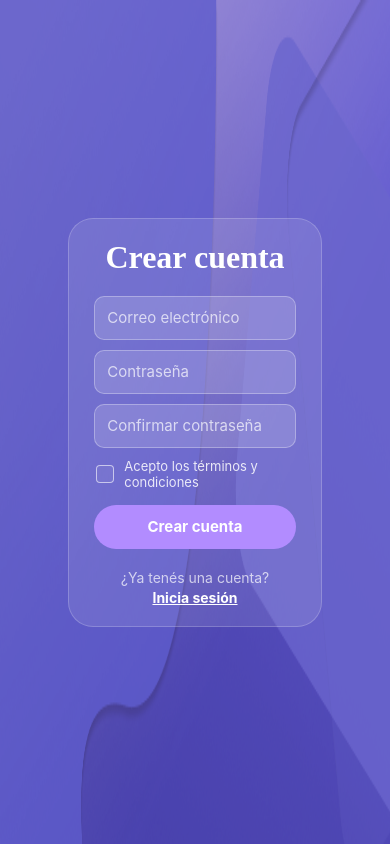
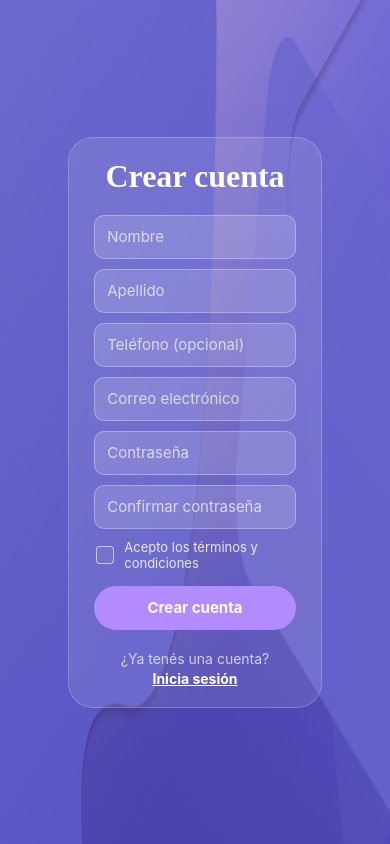
Before and after one commit to ftr-Melodika/FRONTEND_MELODIKA, a React Native app: screen /Register in a window 390 px wide. Built offline with nearby package versions, Linux system fonts and the light colour scheme.

Commit message:
fijarse si funca despues

```diff
--- a/src/config/api.js
+++ b/src/config/api.js
@@ -1,5 +1,6 @@
 // Reemplazar por IP de la compu de cada uno
-const BASE_URL = 'http://192.168.1.23:3000/api'; // IP gasti
+//const BASE_URL = 'http://192.168.1.230:3000/api'; // IP gasti
+const BASE_URL = 'http://172.23.112.1:3000/api'; // IP compu ort (cambiante)
 
 export const ENDPOINTS = {
   login: `${BASE_URL}/cuentas/login`,
--- a/src/screens/RegisterScreen.js
+++ b/src/screens/RegisterScreen.js
@@ -6,8 +6,10 @@ import { Button } from '../components/Button';
 import { ENDPOINTS } from '../config/api';
 import axiosClient from '../api/axiosClient';
 
-
 export function RegisterScreen({ navigation }) {
+  const [nombre, setNombre] = useState('');
+  const [apellido, setApellido] = useState('');
+  const [telefono, setTelefono] = useState('');
   const [email, setEmail] = useState('');
   const [password, setPassword] = useState('');
   const [confirmPassword, setConfirmPassword] = useState('');
@@ -17,7 +19,7 @@ export function RegisterScreen({ navigation }) {
 
   const handleRegister = async () => {
     // Validaciones
-    if (!email || !password || !confirmPassword) {
+    if (!nombre || !apellido || !email || !password || !confirmPassword) {
       return Alert.alert('Error', 'Por favor, completá todos los campos.');
     }
     if (password !== confirmPassword) {
@@ -30,17 +32,30 @@ export function RegisterScreen({ navigation }) {
     setLoading(true);
 
     try {
-      await axiosClient.post(ENDPOINTS.register, {
+      const response = await axiosClient.post(ENDPOINTS.register, {
+        nombre: nombre.trim(),
+        apellido: apellido.trim(),
+        telefono: telefono.trim() || null, // si no lo completó, va null
         email: email.trim(),
-        password,
+        password: password,
       });
 
       Alert.alert('¡Éxito!', 'Cuenta creada correctamente. Ya podés iniciar sesión.');
       navigation.navigate('Login');
+
     } catch (error) {
-      const mensaje = error.response?.data?.message || error.message || 'Error al registrar la cuenta';
-      console.log('Error de registro:', error.response?.data);
+      let mensaje = 'Ocurrió un error al crear la cuenta.';
+
+      if (error.response) {
+        mensaje = error.response.data?.message || `Error del servidor (${error.response.status})`;
+      } else if (error.request) {
+        mensaje = 'No se pudo conectar con el servidor. Revisá la URL del backend o tu conexión.';
+      } else {
+        mensaje = error.message;
+      }
+
       Alert.alert('Error en Registro', mensaje);
+      console.log(error.response?.data); // para ver el detalle real en consola
     } finally {
       setLoading(false);
     }
@@ -52,6 +67,22 @@ export function RegisterScreen({ navigation }) {
         <ScrollView showsVerticalScrollIndicator={false} contentContainerStyle={styles.scrollContent}>
           <Text style={styles.title}>Crear cuenta</Text>
 
+          <InputField
+            placeholder="Nombre"
+            value={nombre}
+            onChangeText={setNombre}
+          />
+          <InputField
+            placeholder="Apellido"
+            value={apellido}
+            onChangeText={setApellido}
+          />
+          <InputField
+            placeholder="Teléfono (opcional)"
+            value={telefono}
+            onChangeText={setTelefono}
+            keyboardType="phone-pad"
+          />
           <InputField
             placeholder="Correo electrónico"
             value={email}
```
